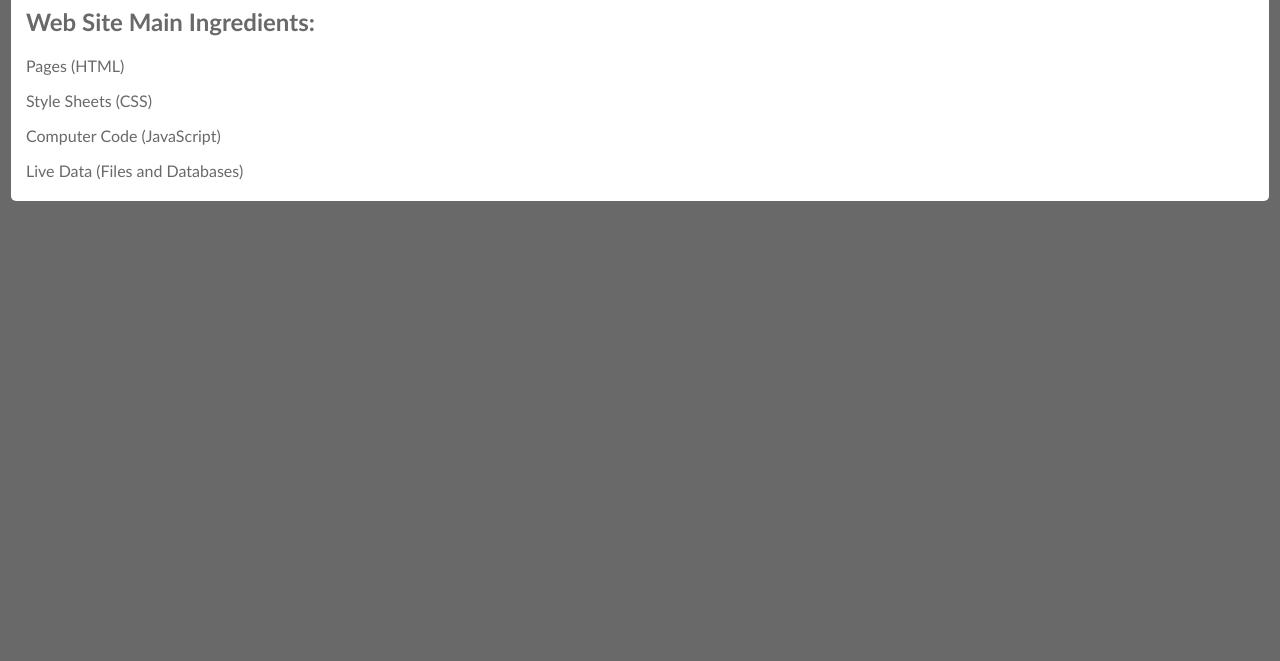
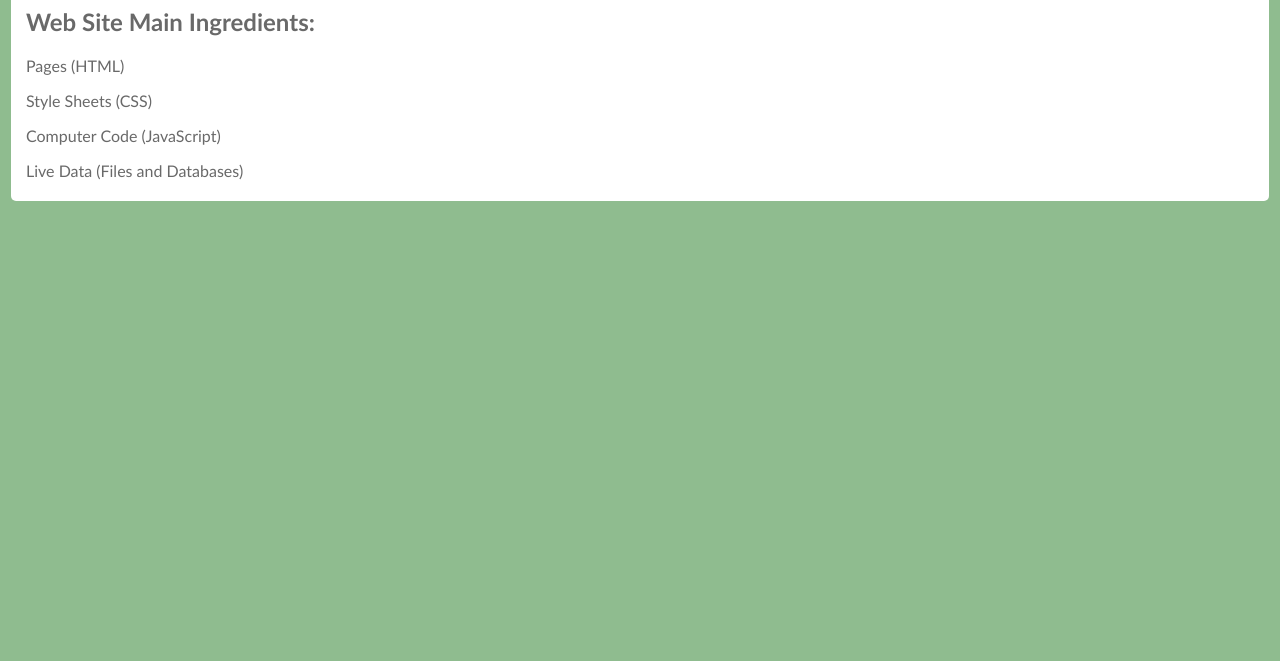
Before and after one commit to kamleshkc2002/WebPage_DSK, a plain HTML site: page dskweb/index.html in a window 1280 px wide. Shown: the part 139-800 px from the top of the page. Drawn offline with Linux system fonts and the light colour scheme.

Commit message:
updated background color

```diff
--- a/dskweb/css/style.css
+++ b/dskweb/css/style.css
@@ -1,7 +1,7 @@
 body {
     font-family: "Trebuchet MS", Verdana, sans-serif;
     font-size: 16px;
-    background-color: dimgrey;
+    background-color: darkseagreen;
     color: #696969;
     padding: 3px;
 }
```
